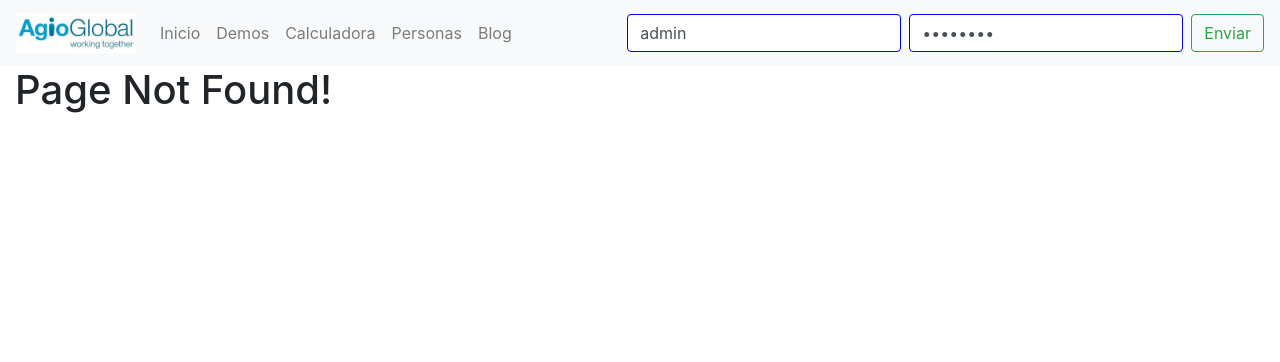
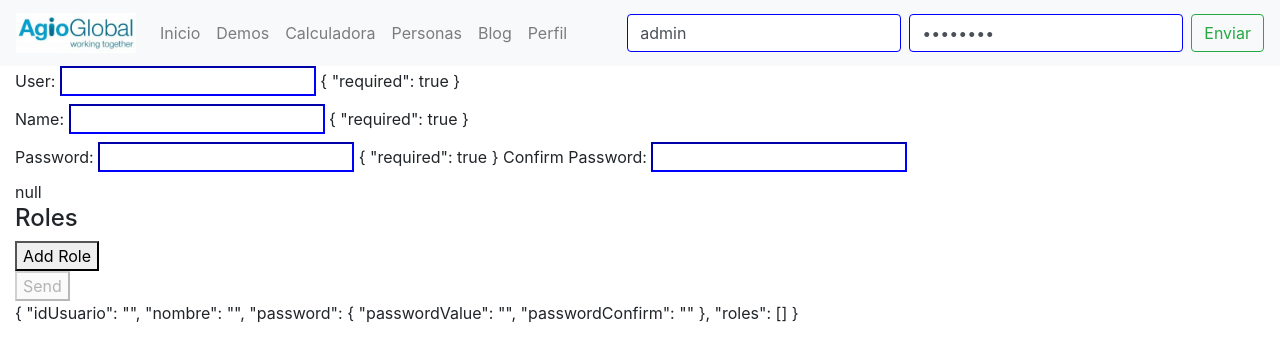
Before and after one commit to migueladiedel/CursoAngular6, an Angular app: page /registro in a window 1280 px wide. Before the commit this address had no page. Shown: the top 362 px of the page. Built offline with nearby package versions, Linux system fonts and the light colour scheme.

Commit message:
Error Registro

```diff
--- a/angular.json
+++ b/angular.json
@@ -34,6 +34,9 @@
               },
               {
                 "input": "./node_modules/bootstrap/dist/js/bootstrap.js"
+              },
+              {
+                "input": "./node_modules/popper.js/dist/umd/popper.js"
               }
 
             ]
--- a/src/app/app.module.ts
+++ b/src/app/app.module.ts
@@ -5,7 +5,7 @@ import localeEsExtra from '@angular/common/locales/extra/es';
 import { NgModule } from '@angular/core';
 import { BrowserModule } from '@angular/platform-browser';
 import { HttpClientModule, HTTP_INTERCEPTORS } from '@angular/common/http';
-import { FormsModule } from '@angular/forms';
+import { FormsModule, ReactiveFormsModule } from '@angular/forms';
 import { AgioCoreModule, LoggerService, ERROR_LEVEL } from '../agio-core';
 import {RouterModule} from '@angular/router';
 import {routes} from './app.routes';
@@ -19,13 +19,14 @@ import { HomeComponent } from './home/home.component';
 import { DemoComponent } from './demo/demo.component';
 import { PopUpComponent } from './pop-up/pop-up.component';
 import { CalculadoraComponent } from './calculadora/calculadora.component';
-import { DinamicosComponent } from './dinamicos/dinamicos.component';
+import { DinamicosComponent, DynamicComponent, MyHostDirective } from './dinamicos/dinamicos.component';
 import { PERSONAS_COMPONENT } from './personas/personas.component';
 import { BLOG_COMPONENT } from './blog/blog.component';
 import { BlogVMService } from './blog/blog-vm.service';
 import { LoginComponent } from './login/login.component';
 import { PageNotFoundComponent } from './page-not-found/page-not-found.component';
 import { MenuComponent } from './menu/menu.component';
+import { RegisterUserComponent } from './register-user/register-user.component';
 
 
 @NgModule({
@@ -35,11 +36,11 @@ import { MenuComponent } from './menu/menu.component';
     DemoComponent,
     PopUpComponent,
     CalculadoraComponent,
-    DinamicosComponent,
-    PERSONAS_COMPONENT, BLOG_COMPONENT, LoginComponent, PageNotFoundComponent, MenuComponent,
+    DinamicosComponent, DynamicComponent, MyHostDirective,
+    PERSONAS_COMPONENT, BLOG_COMPONENT, LoginComponent, PageNotFoundComponent, MenuComponent, RegisterUserComponent,
   ],
   imports: [
-    BrowserModule, FormsModule, HttpClientModule,
+    BrowserModule, FormsModule, ReactiveFormsModule, HttpClientModule,
     RouterModule.forRoot(routes),
     AgioCoreModule,
     NgbModule.forRoot()
--- a/src/app/app.routes.ts
+++ b/src/app/app.routes.ts
@@ -6,6 +6,8 @@ import { CalculadoraComponent } from './calculadora/calculadora.component';
 import { PersonasListComponent, PersonasViewComponent, PersonasEditComponent, PersonasAddComponent} from './personas/personas.component';
 import { BlogListComponent, BlogAddComponent, BlogEditComponent, BlogViewComponent} from './blog/blog.component';
 import { AuthGuard } from './services/seguridad.service';
+import { DinamicosComponent, DynamicComponent } from './dinamicos/dinamicos.component';
+import { RegisterUserComponent } from './register-user/register-user.component';
 
 export const routes: Routes = [
   { path: '', component: HomeComponent, pathMatch: 'full' },
@@ -26,6 +28,8 @@ export const routes: Routes = [
     ]
   },
   { path: 'config', loadChildren: './setting/setting.module#SettingModule'},
+  { path: 'dinamico', component: DynamicComponent },
+  { path: 'registro', component: RegisterUserComponent },
   { path: '404.html', component: PageNotFoundComponent },
   { path: '**', component: PageNotFoundComponent },
 ];
--- a/src/app/dinamicos/dinamicos.component.ts
+++ b/src/app/dinamicos/dinamicos.component.ts
@@ -1,4 +1,4 @@
-import { Component, OnInit } from '@angular/core';
+import { Component, OnInit, ViewContainerRef, ViewChild, ComponentFactoryResolver, Directive } from '@angular/core';
 import { HomeComponent } from '../home/home.component';
 import { DemoComponent } from '../demo/demo.component';
 import { CalculadoraComponent } from '../calculadora/calculadora.component';
@@ -14,21 +14,70 @@ import { BlogComponent } from '../blog/blog.component';
 export class DinamicosComponent implements OnInit {
   menu = [
     { texto: 'Blog', componente: BlogComponent},
-    { texto: 'Personal', componente: PersonasComponent},
+    { texto: 'Personas', componente: PersonasComponent},
     { texto: 'Inicio', componente: HomeComponent},
     { texto: 'Demo', componente: DemoComponent},
-    { texto: 'Calculadora', componente: CalculadoraComponent},
+    { texto: 'Calculadora', componente: CalculadoraComponent },
   ];
   componente = this.menu[0].componente;
+
   constructor() { }
 
   ngOnInit() {
   }
 
-  selecciona(indice: number) {
+  seleciona(indice: number) {
     if ( 0 <= indice && indice < this.menu.length ) {
       this.componente = this.menu[indice].componente;
     }
   }
+}
+@Directive({
+  // tslint:disable-next-line:directive-selector
+  selector: '[my-host]',
+})
+export class MyHostDirective {
+  constructor(public viewContainerRef: ViewContainerRef) { }
+}
+
+@Component({
+  selector: 'app-dynamic',
+  template: `
+  <p>
+    <input type="button" *ngFor="let m of menu; let i=index;" value="{{m.texto}}"
+      (click)="seleciona(i)">
+    <app-login></app-login>
+  </p>
+  <ng-template my-host></ng-template>`,
+})
+export class DynamicComponent implements OnInit {
+  @ViewChild(MyHostDirective) myHost: MyHostDirective;
+  menu = [
+    { texto: 'Inicio', componente: HomeComponent},
+    { texto: 'Blog', componente: BlogComponent},
+    { texto: 'Personas', componente: PersonasComponent},
+    { texto: 'Demo', componente: DemoComponent},
+    { texto: 'Calculadora', componente: CalculadoraComponent },
+  ];
+  componente: any = this.menu[0].componente;
+
+  constructor(private componentFactoryResolver: ComponentFactoryResolver) { }
+
+  ngOnInit() {
+    this.loadComponent();
+  }
+
+  seleciona(indice: number) {
+    if ( 0 <= indice && indice < this.menu.length ) {
+      this.componente = this.menu[indice].componente;
+      this.loadComponent();
+    }
+  }
+  loadComponent() {
+    const componentFactory = this.componentFactoryResolver.resolveComponentFactory(this.componente);
+    const viewContainerRef = this.myHost.viewContainerRef;
+    // viewContainerRef.clear();
+    const componentRef = viewContainerRef.createComponent(componentFactory);
+  }
 
 }
--- a/src/app/login/login.component.html
+++ b/src/app/login/login.component.html
@@ -3,6 +3,6 @@
   <input class="form-control mr-sm-2" type="password" [(ngModel)]="txtPassword" required minlength="4" placeholder="Contraseña" [ngModelOptions]="{standalone: true}">
   <input class="btn btn-outline-success my-2 my-sm-0" type="button" [disabled]="miForm.invalid" value="Enviar" (click)="logInOut()">
 </form>
-<span *ngIf="login.isAutenticated">
+<small *ngIf="login.isAutenticated">
  Hola {{login.Name}} <input class="btn btn-outline-success my-2 my-sm-0 btn-sm" type="button" value="Desconectar" (click)="logInOut()">
-</span>
+</small>
--- a/src/app/menu/menu.component.html
+++ b/src/app/menu/menu.component.html
@@ -24,6 +24,9 @@
       <li class="nav-item" routerLinkActive="active" [routerLinkActiveOptions]="{exact: true}">
         <a class="nav-link" routerLink="/blog">Blog</a>
       </li>
+      <li class="nav-item" routerLinkActive="active" [routerLinkActiveOptions]="{exact: true}">
+        <a class="nav-link" routerLink="/config">Perfil</a>
+      </li>
     </ul>
     <app-login></app-login>
   </div>
--- /dev/null
+++ b/src/app/register-user/register-user.component.html
@@ -0,0 +1,34 @@
+<form [formGroup]="miForm">
+  <label>User:
+    <input type="text" formControlName="idUsuario">
+  </label>
+  {{miForm?.get('idUsuario')?.errors | json}}
+  <br>
+  <label>Name:
+    <input type="text" formControlName="nombre">
+  </label>
+  {{miForm?.get('nombre')?.errors | json}}
+  <br>
+
+  <fieldset formGroupName="password">
+    <label>Password:
+      <input type="password" formControlName="passwordValue">
+    </label>
+    {{miForm?.get('password')?.get('passwordValue')?.errors | json}}
+    <label>Confirm Password:
+      <input type="password" formControlName="passwordConfirm">
+    </label>
+  </fieldset>
+  {{miForm?.get('password')?.errors | json}}
+  <div formArrayName="roles">
+    <h4>Roles</h4>
+    <button (click)="addRole()">Add Role</button>
+    <ul *ngFor="let row of $any(miForm.get('roles')).controls; let i=index" [formGroupName]="i">
+      <li>Rol #{{i + 1}}:
+        <input type="text" formControlName="role"> {{row?.get('role')?.errors | json}}
+        <button (click)="deleteRole(i)">Delete</button>
+      </li>
+    </ul>
+  </div>
+  <button (click)="send()" [disabled]="miForm.invalid" >Send</button>
+</form>{{ miForm.value | json }}
--- /dev/null
+++ b/src/app/register-user/register-user.component.ts
@@ -0,0 +1,75 @@
+import { Component, OnInit, Injectable } from '@angular/core';
+import { FormGroup, FormControl, Validators, FormArray } from '@angular/forms';
+import { User, RegisterUserDAO, LoginService } from '../services/seguridad.service';
+import { NotifyService } from '../services/notify.service';
+import { LoggerService } from '../../agio-core';
+import { Router } from '@angular/router';
+
+@Component({
+  selector: 'app-register-user',
+  templateUrl: './register-user.component.html',
+  styleUrls: ['./register-user.component.css']
+})
+export class RegisterUserComponent implements OnInit {
+  public miForm: FormGroup;
+  private model: User = new User();
+
+  constructor(private dao: RegisterUserDAO, private nsrv: NotifyService,
+    private out: LoggerService, private router: Router, private login: LoginService) { }
+
+  passwordMatchValidator(g: FormGroup) {
+    return g.get('passwordValue').value === g.get('passwordConfirm').value ? null : {'mismatch': true};
+ }
+
+  ngOnInit() {
+    // const fa = new FormArray([]);
+    // this.model.roles.forEach(r => fa.push(
+    //   new FormGroup({ role: new FormControl(r.role , Validators.required) })
+    // ));
+    this.miForm = new FormGroup({
+      idUsuario: new FormControl('', [Validators.required, Validators.minLength(2), Validators.maxLength(20), Validators.email]),
+      nombre: new FormControl('', [Validators.required, Validators.minLength(2), Validators.maxLength(20)]),
+      password: new FormGroup({
+          passwordValue: new FormControl('', [Validators.required, Validators.minLength(2)]),
+          passwordConfirm: new FormControl('', Validators.minLength(2)),
+      }, this.passwordMatchValidator),
+      roles: new FormArray([])
+    });
+    this.miForm.get(['password', 'passwordValue']).valueChanges.subscribe(
+      data => console.log(data)
+    );
+  }
+  addRole() {
+    (this.miForm.get('roles') as FormArray).push(
+      new FormGroup({ role: new FormControl('Usuarios' , Validators.required) })
+    );
+  }
+  deleteRole(ind: number) {
+    (this.miForm.get('roles') as FormArray).removeAt(ind);
+  }
+  send() {
+    const data = this.miForm.value;
+    this.model = ({
+      idUsuario: data.idUsuario,
+      password: data.password.passwordValue,
+      nombre: data.nombre,
+      roles: data.roles
+     } as User);
+    this.dao.add(this.model).subscribe(
+      rslt => {
+        this.login.login(data.idUsuario, data.password.passwordValue).subscribe(
+          datos => {
+            if (datos) {
+              this.nsrv.add('Ususario reguistrado', 'log');
+              this.router.navigateByUrl('/');
+            } else {
+              this.nsrv.add('Error en el registro.');
+            }
+          },
+          err => { this.nsrv.add(err.message); }
+        );
+      },
+      err => { this.nsrv.add(err.message); }
+    );
+  }
+}
--- a/src/app/services/seguridad.service.ts
+++ b/src/app/services/seguridad.service.ts
@@ -1,11 +1,25 @@
 import { Injectable, Optional } from '@angular/core';
-import { HttpClient, HttpErrorResponse, HttpInterceptor, HttpRequest, HttpHandler, HttpEvent, HttpResponse } from '@angular/common/http';
+import {
+  HttpClient,
+  HttpErrorResponse,
+  HttpInterceptor,
+  HttpRequest,
+  HttpHandler,
+  HttpEvent,
+  HttpResponse
+} from '@angular/common/http';
 import { Observable } from 'rxjs';
 import { tap, finalize } from 'rxjs/operators';
 import { LoggerService } from '../../agio-core';
-import { CanActivate, Router, ActivatedRouteSnapshot, RouterStateSnapshot } from '@angular/router';
+import {
+  CanActivate,
+  Router,
+  ActivatedRouteSnapshot,
+  RouterStateSnapshot
+} from '@angular/router';
+import { environment } from 'src/environments/environment';
 
-@Injectable({providedIn: 'root'})
+@Injectable({ providedIn: 'root' })
 export class AuthService {
   private isAuth = false;
   // tslint:disable-next-line:no-inferrable-types
@@ -21,16 +35,22 @@ export class AuthService {
     }
   }
 
-  get AuthorizationHeader() { return this.authToken;  }
-  get isAutenticated() { return this.isAuth; }
-  get Name() { return this.name; }
+  get AuthorizationHeader() {
+    return this.authToken;
+  }
+  get isAutenticated() {
+    return this.isAuth;
+  }
+  get Name() {
+    return this.name;
+  }
 
-  login(isAuth: boolean, authToken: string, name: string ) {
+  login(isAuth: boolean, authToken: string, name: string) {
     this.isAuth = isAuth;
     this.authToken = authToken;
     this.name = name;
     if (localStorage) {
-      localStorage.AuthService = JSON.stringify({isAuth, authToken, name});
+      localStorage.AuthService = JSON.stringify({ isAuth, authToken, name });
     }
   }
   logout() {
@@ -43,21 +63,28 @@ export class AuthService {
   }
 }
 
-@Injectable({providedIn: 'root'})
+@Injectable({ providedIn: 'root' })
 export class LoginService {
-  constructor(private http: HttpClient, private auth: AuthService) { }
-  get isAutenticated() { return this.auth.isAutenticated;  }
-  get Name() { return this.auth.Name;  }
+  constructor(private http: HttpClient, private auth: AuthService) {}
+  get isAutenticated() {
+    return this.auth.isAutenticated;
+  }
+  get Name() {
+    return this.auth.Name;
+  }
 
   login(usr: string, pwd: string) {
     return new Observable(observable =>
-      this.http.post('http://localhost:4321/login', { name: usr, password: pwd })
+      this.http
+        .post('http://localhost:4321/login', { name: usr, password: pwd })
         .subscribe(
           data => {
             this.auth.login(data['success'], data['token'], data['name']);
             observable.next(this.auth.isAutenticated);
           },
-          (err: HttpErrorResponse) => { observable.error(err); }
+          (err: HttpErrorResponse) => {
+            observable.error(err);
+          }
         )
     );
   }
@@ -68,15 +95,18 @@ export class LoginService {
 
 @Injectable()
 export class AuthInterceptor implements HttpInterceptor {
-  constructor(private auth: AuthService) { }
+  constructor(private auth: AuthService) {}
 
-  intercept(req: HttpRequest<any>, next: HttpHandler): Observable<HttpEvent<any>> {
+  intercept(
+    req: HttpRequest<any>,
+    next: HttpHandler
+  ): Observable<HttpEvent<any>> {
     if (!req.withCredentials && !this.auth.isAutenticated) {
       return next.handle(req);
     }
-    const authReq = req.clone(
-      { headers: req.headers.set('Authorization', this.auth.AuthorizationHeader) }
-    );
+    const authReq = req.clone({
+      headers: req.headers.set('Authorization', this.auth.AuthorizationHeader)
+    });
     return next.handle(authReq);
   }
 }
@@ -85,29 +115,70 @@ export class AuthInterceptor implements HttpInterceptor {
 export class LoggingInterceptor implements HttpInterceptor {
   constructor(@Optional() private out: LoggerService) {}
 
-  intercept(req: HttpRequest<any>, next: HttpHandler): Observable<HttpEvent<any>> {
+  intercept(
+    req: HttpRequest<any>,
+    next: HttpHandler
+  ): Observable<HttpEvent<any>> {
     if (!this.out) {
       return next.handle(req);
     }
     const started = Date.now();
     let ok: string;
-    return next.handle(req)
-      .pipe(
+    return next.handle(req).pipe(
       tap(
-          event => ok = event instanceof HttpResponse ? 'succeeded' : '',
-          error => ok = 'failed'
+        event => (ok = event instanceof HttpResponse ? 'succeeded' : ''),
+        error => (ok = 'failed')
       ),
       finalize(() => {
-          this.out.log(`Traza ${req.method} "${req.urlWithParams}" ${ok} in ${Date.now() - started} ms.`);
+        this.out.log(
+          `Traza ${req.method} '${req.urlWithParams}' ${ok} in ${Date.now() -
+            started} ms.`
+        );
       })
     );
   }
 }
 
-@Injectable({providedIn: 'root'})
+@Injectable({ providedIn: 'root' })
 export class AuthGuard implements CanActivate {
   constructor(private authService: AuthService, private router: Router) {}
-  canActivate(route: ActivatedRouteSnapshot, state: RouterStateSnapshot): boolean {
+  canActivate(
+    route: ActivatedRouteSnapshot,
+    state: RouterStateSnapshot
+  ): boolean {
     return this.authService.isAutenticated;
   }
 }
+
+export class Role {
+  // tslint:disable-next-line:no-inferrable-types
+  role: string = '';
+}
+export class User {
+  // tslint:disable-next-line:no-inferrable-types
+  idUsuario: string = '';
+  // tslint:disable-next-line:no-inferrable-types
+  password: string = '';
+  // tslint:disable-next-line:no-inferrable-types
+  nombre: string = '';
+  roles: Array<Role> = [];
+}
+
+@Injectable({ providedIn: 'root' })
+export class RegisterUserDAO {
+  private baseUrl = 'http://localhost:4321/register';
+  private options = { withCredentials: true };
+
+  constructor(private http: HttpClient) {}
+
+  add(item: User) {
+    return this.http.post(this.baseUrl, item);
+  }
+
+  get() {
+    return this.http.get<User>(this.baseUrl, this.options);
+  }
+  change(item: User) {
+    return this.http.put(this.baseUrl, item, this.options);
+  }
+}
--- a/src/index.html
+++ b/src/index.html
@@ -7,7 +7,6 @@
 
   <meta name="viewport" content="width=device-width, initial-scale=1">
   <link rel="icon" type="image/x-icon" href="favicon.ico">
-  <script src="https://cdnjs.cloudflare.com/ajax/libs/popper.js/1.14.3/umd/popper.min.js" integrity="sha384-ZMP7rVo3mIykV+2+9J3UJ46jBk0WLaUAdn689aCwoqbBJiSnjAK/l8WvCWPIPm49" crossorigin="anonymous"></script>
 </head>
 <body>
   <app-root></app-root>
```
Also changed, not shown: src/app/register-user/register-user.component.css (added), 1 other file (tests, documents, lock files or other folders). Lines whose indentation alone changed are shown as unchanged.
